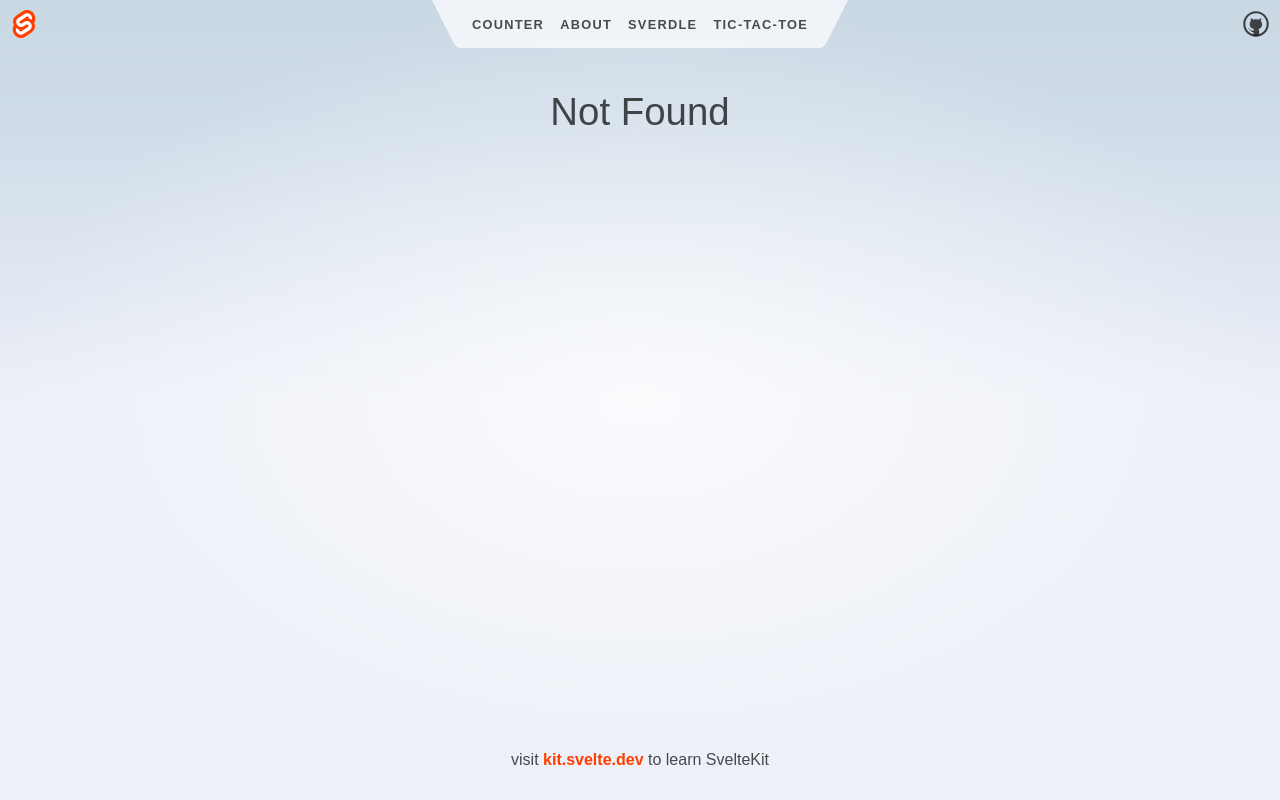
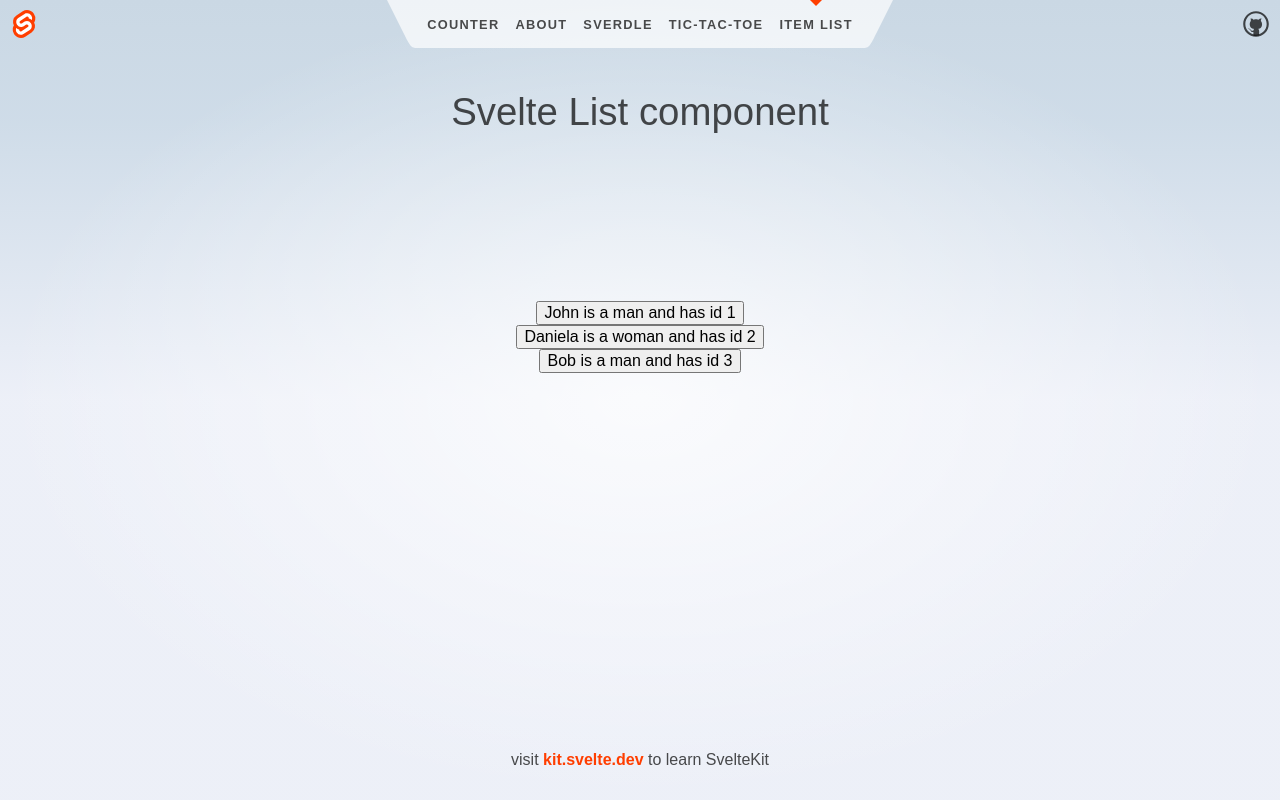
Before and after one commit to SaschaLucius/sveltekit-demo, a SvelteKit app: page /item-list in a window 1280 px wide. Before the commit this address had no page. Built offline with nearby package versions, Linux system fonts and the light colour scheme.

Commit message:
Add Item List

```diff
--- a/src/routes/Header.svelte
+++ b/src/routes/Header.svelte
@@ -27,6 +27,9 @@
 			</li>
 			<li aria-current={$page.url.pathname.startsWith('/tic-tac-toe') ? 'page' : undefined}>
 				<a href="/tic-tac-toe">Tic-Tac-Toe</a>
+			</li>
+			<li aria-current={$page.url.pathname.startsWith('/item-list') ? 'page' : undefined}>
+				<a href="/item-list">Item list</a>
 			</li>
 		</ul>
 		<svg viewBox="0 0 2 3" aria-hidden="true">
--- /dev/null
+++ b/src/routes/item-list/+page.svelte
@@ -0,0 +1,46 @@
+<script>
+	import List from './List.svelte';
+	let users = [
+		{
+			id: 1,
+			name: 'John',
+			isFemale: false
+		},
+		{
+			id: 2,
+			name: 'Daniela',
+			isFemale: true
+		}
+	];
+
+	// add user
+	users = [
+		...users,
+		{
+			id: 3,
+			name: 'Bob',
+			isFemale: false
+		}
+	];
+</script>
+
+<svelte:head>
+	<title>List</title>
+	<meta name="description" content="Svelte List component" />
+</svelte:head>
+
+<h1>Svelte List component</h1>
+
+<section>
+	<List items={users} />
+</section>
+
+<style>
+	section {
+		display: flex;
+		flex-direction: column;
+		justify-content: center;
+		align-items: center;
+		flex: 0.6;
+	}
+</style>
--- /dev/null
+++ b/src/routes/item-list/Item.svelte
@@ -0,0 +1,11 @@
+<script lang="ts">
+    export let value: string = "";
+</script>
+
+<button
+    on:click={(a) => {
+        console.log(a.target);
+    }}
+>
+    {value}
+</button>
--- /dev/null
+++ b/src/routes/item-list/List.svelte
@@ -0,0 +1,12 @@
+<script lang="ts">
+    import Item from "./Item.svelte";
+    export let items: { id: number; name: string; isFemale: boolean }[] = [];
+</script>
+
+{#each items as item (item.id)}
+    <Item
+        value="{item.name} is a {item.isFemale
+            ? 'woman'
+            : 'man'} and has id {item.id}"
+    />
+{/each}
```
